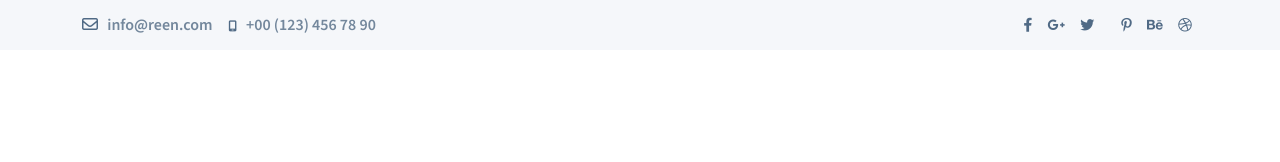
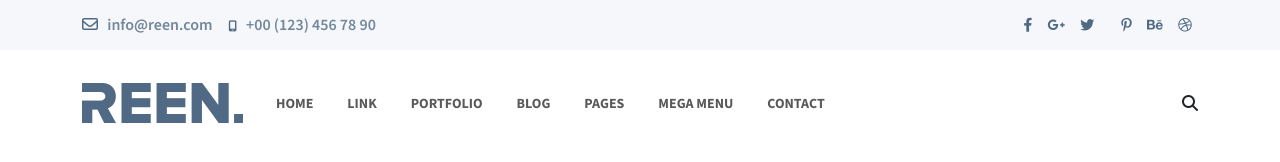
Before and after one commit to Md-Sakibul-Islam/Reen, a plain HTML site: page index.html in a window 1280 px wide. Drawn offline with nearby package versions, Linux system fonts and the light colour scheme.

Commit message:
header done

```diff
--- a/css/style.css
+++ b/css/style.css
@@ -1,6 +1,7 @@
 :root{
     --font-color:#73879c;
     --heading-color:#506A8D;
+    --hover-color:#00BC9C;
     --primary-background-color:#F5F7FA;
     --font-text: 'Source Sans 3', sans-serif;
     --icon-color:#506a85;
@@ -68,9 +69,7 @@ font-weight: 600;
 .phone-left i{
     font-size: 11px;
 }
-.header-top-right{
 
-}
  .social-icon{
     text-align: end;
 
@@ -87,7 +86,27 @@ font-weight: 600;
     transition: all 0.3s;
 }
 .social-icon li a:hover{
-    color: #00BC9C;
+    color: var(--hover-color);
 }
 
 /* header top css end here  */
+
+/* header css start here  */
+.header{
+    padding: 20px 0;
+}
+
+.header .navbar-nav li .nav-link{
+    padding: 0 17px;
+    font-size: 14px;
+    font-weight: 700;
+    text-transform: uppercase;
+}
+.header .navbar-nav li .nav-link:hover{
+    color: var(--hover-color);
+}
+.header .navbar-nav li a:active{
+    color: var(--hover-color);
+}
+
+/* header css end here  */
--- a/index.html
+++ b/index.html
@@ -55,6 +55,53 @@
     <!-- header top section end here  -->
 
 
+    <!-- nav bar section start here  -->
+  <section class="header">
+    <nav class="navbar navbar-expand-lg ">
+        <div class="container">
+          <a class="navbar-brand" href="#"><img src="assets/images/logo.png" alt=""></a>
+          <button class="navbar-toggler" type="button" data-bs-toggle="collapse" data-bs-target="#navbarSupportedContent" aria-controls="navbarSupportedContent" aria-expanded="false" aria-label="Toggle navigation">
+            <span class="navbar-toggler-icon"></span>
+          </button>
+          <div class="collapse navbar-collapse" id="navbarSupportedContent">
+            <ul class="navbar-nav me-auto mb-2 mb-lg-0">
+              <li class="nav-item">
+                <a class="nav-link " aria-current="page" href="#">Home</a>
+              </li>
+              <li class="nav-item">
+                <a class="nav-link" href="#">Link</a>
+              </li>
+
+              <li class="nav-item">
+                <a class="nav-link" href="#">Portfolio</a>
+              </li>
+              <li class="nav-item">
+                <a class="nav-link" href="#">Blog</a>
+              </li>
+              <li class="nav-item">
+                <a class="nav-link" href="#">Pages</a>
+              </li>
+
+
+              <li class="nav-item">
+                <a class="nav-link" href="#">Mega menu</a>
+              </li>
+
+              <li class="nav-item">
+                <a class="nav-link" href="#">Contact</a>
+              </li>
+
+
+            </ul>
+            <form class="d-flex" role="search">
+                <i class="fa-solid fa-magnifying-glass"></i>
+            </form>
+          </div>
+        </div>
+      </nav>
+  </section>
+
+    <!-- nav bar section end here  -->
 
 
 
```
